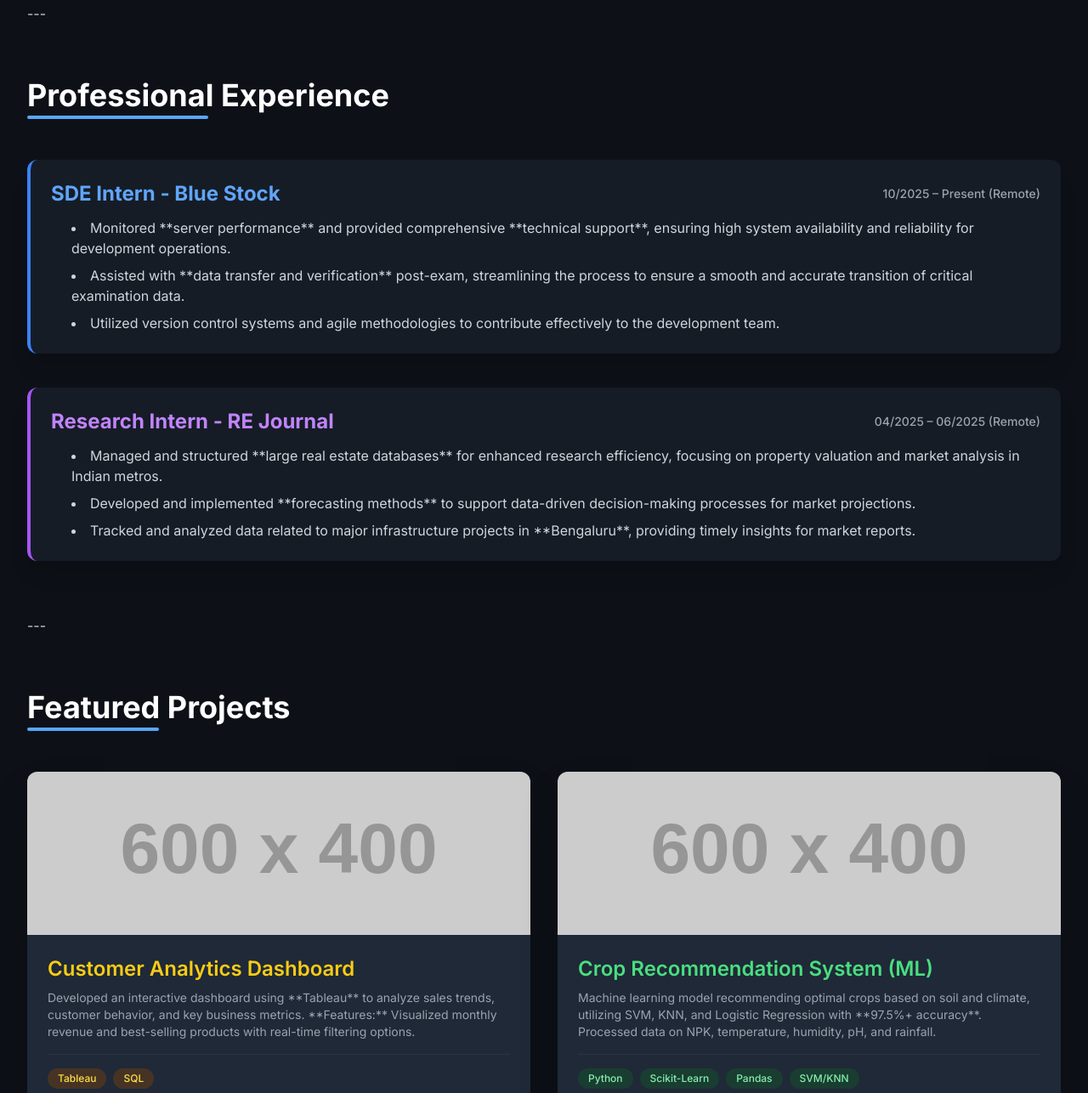
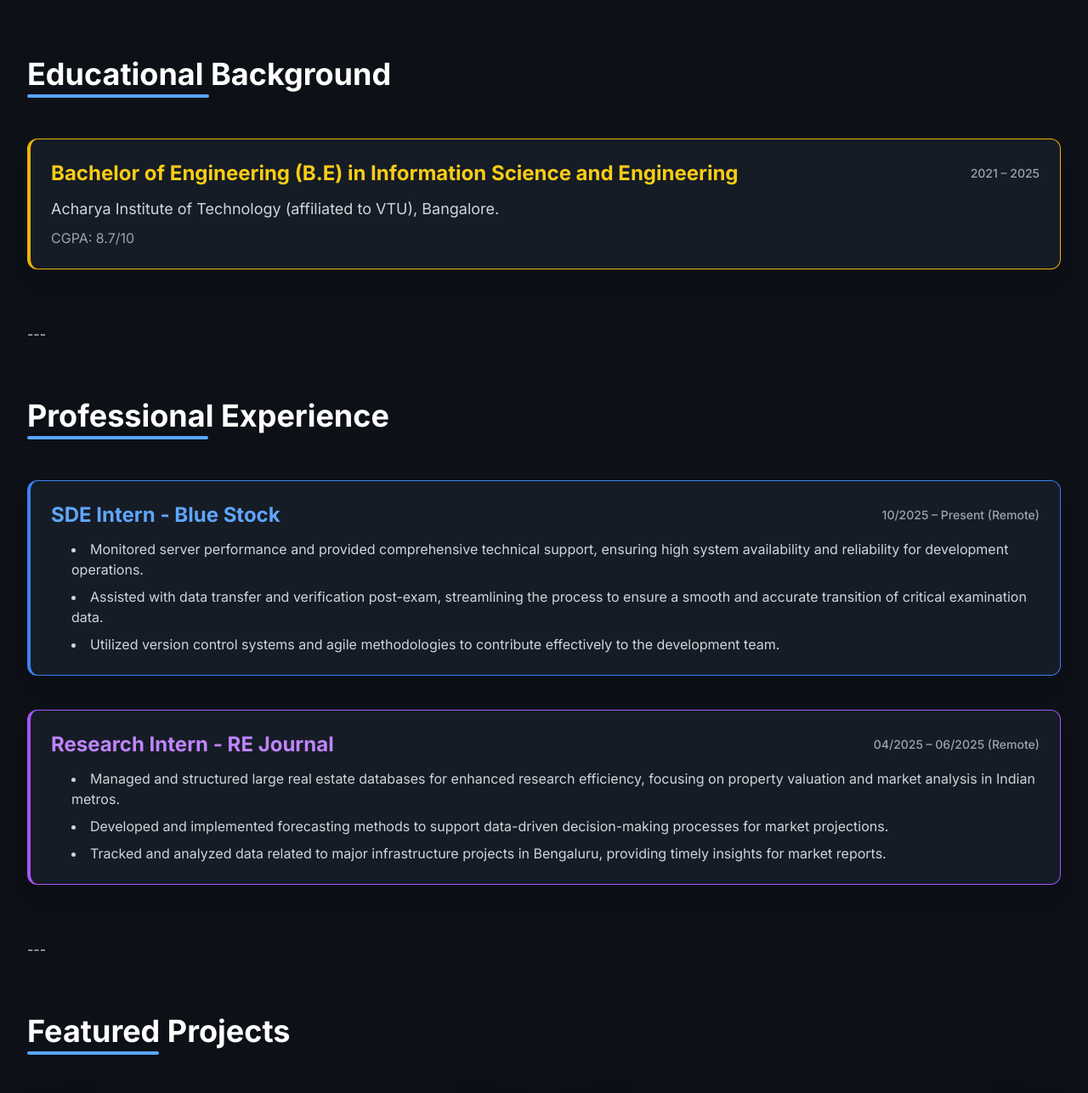
Before and after one commit to shivA9602/shiv-portfolio, a plain HTML site: page index.html in a window 1280 px wide. Shown: the part 1080-2366 px from the top of the page at 85% size. Drawn offline with nearby package versions, Linux system fonts and the light colour scheme; placeholder pictures from the web are drawn by us.

Commit message:
Updated Shivayogi Angadi portfolio content

```diff
--- a/index.html
+++ b/index.html
@@ -30,6 +30,15 @@
             background-color: #58a6ff; /* Accent color */
             border-radius: 9999px;
         }
+        /* Custom hover effect for content blocks */
+        .content-block-hover {
+            transition: all 0.3s ease-in-out;
+            border: 1px solid transparent;
+        }
+        .content-block-hover:hover {
+            border-color: #58a6ff; /* Light blue border on hover */
+            box-shadow: 0 10px 15px -3px rgba(88, 166, 255, 0.1), 0 4px 6px -2px rgba(88, 166, 255, 0.05); /* Subtle blue glow */
+        }
     </style>
 </head>
 <body class="min-h-screen">
@@ -45,6 +54,7 @@
                 <!-- Desktop Nav Links -->
                 <nav class="hidden md:flex space-x-8 items-center">
                     <a href="#about" class="text-gray-300 hover:text-[#58a6ff] transition duration-200">About</a>
+                    <a href="#education" class="text-gray-300 hover:text-[#58a6ff] transition duration-200">Education</a>
                     <a href="#experience" class="text-gray-300 hover:text-[#58a6ff] transition duration-200">Experience</a>
                     <a href="#projects" class="text-gray-300 hover:text-[#58a6ff] transition duration-200">Projects</a>
                     <a href="#contact" class="text-gray-300 hover:text-[#58a6ff] transition duration-200">Contact</a>
@@ -65,6 +75,7 @@
         <div id="mobile-menu" class="md:hidden hidden bg-black/90">
             <div class="px-2 pt-2 pb-3 space-y-1 sm:px-3 flex flex-col items-center">
                 <a href="#about" class="block px-3 py-2 rounded-md text-base font-medium text-gray-300 hover:bg-gray-700 w-full text-center">About</a>
+                <a href="#education" class="block px-3 py-2 rounded-md text-base font-medium text-gray-300 hover:bg-gray-700 w-full text-center">Education</a>
                 <a href="#experience" class="block px-3 py-2 rounded-md text-base font-medium text-gray-300 hover:bg-gray-700 w-full text-center">Experience</a>
                 <a href="#projects" class="block px-3 py-2 rounded-md text-base font-medium text-gray-300 hover:bg-gray-700 w-full text-center">Projects</a>
                 <a href="#contact" class="block px-3 py-2 rounded-md text-base font-medium text-gray-300 hover:bg-gray-700 w-full text-center">Contact</a>
@@ -80,13 +91,13 @@
     <main class="max-w-7xl mx-auto px-4 sm:px-6 lg:px-8 py-12">
 
         <!-- Hero/Introduction Section -->
-        <section id="hero" class="text-center py-20 mb-16 bg-gray-900/50 rounded-2xl shadow-2xl">
+        <section id="hero" class="text-center py-20 mb-16 bg-gray-900/50 rounded-2xl shadow-2xl content-block-hover">
             <h1 class="text-5xl sm:text-6xl font-extrabold text-white mb-4 leading-tight">
                 Hello, I'm <span class="text-transparent bg-clip-text bg-gradient-to-r from-blue-400 to-purple-600">Shivayogi Angadi</span>.
             </h1>
             <!-- UPDATED TAGLINE HERE: Now more active and impactful -->
             <p class="text-xl sm:text-2xl text-gray-400 mb-8 max-w-3xl mx-auto">
-                I architect and deploy **intelligent, scalable systems** by fusing **Deep Learning** with **Full-Stack Engineering**.
+                I architect and deploy intelligent, scalable systems by fusing Deep Learning with Full-Stack Engineering.
             </p>
             <!-- Call to action button linking to projects -->
             <a href="#experience" class="inline-flex items-center justify-center px-8 py-3 text-base font-medium rounded-xl text-white bg-blue-600 hover:bg-blue-700 transition duration-300 shadow-lg transform hover:scale-[1.02] active:scale-100">
@@ -97,10 +108,10 @@
         <!-- About Me Section -->
         <section id="about" class="py-16">
             <h2 class="section-title text-4xl font-bold mb-8 text-white">About Me</h2>
-            <div class="bg-gray-800/50 p-8 rounded-xl shadow-xl">
+            <div class="bg-gray-800/50 p-8 rounded-xl shadow-xl content-block-hover">
                 <!-- NEW PROFESSIONAL SUMMARY -->
                 <p class="text-lg leading-relaxed text-gray-300 mb-6">
-                    Aspiring **AI Engineer** and Engineering Graduate with a strong foundation in **software development**, **data analysis**, and **machine learning**. Skilled in **Python**, **Django**, **SQL**, and **PyTorch**, with hands-on experience in **neural networks**, **deep learning**, and **data visualization**. Experienced in building AI-driven solutions for **computer vision** and **data automation** projects. Passionate about leveraging **AI** and **data science** to develop scalable, intelligent systems that solve real-world problems.
+                    Aspiring AI Engineer and Engineering Graduate with a strong foundation in software development, data analysis, and machine learning. Skilled in Python, Django, SQL, and PyTorch, with hands-on experience in neural networks, deep learning, and data visualization. Experienced in building AI-driven solutions for computer vision and data automation projects. Passionate about leveraging AI and data science to develop scalable, intelligent systems that solve real-world problems.
                 </p>
                 <div class="mt-8">
                     <h3 class="text-2xl font-semibold text-blue-400 mb-4">Core Skills:</h3>
@@ -118,34 +129,53 @@
 
         ---
 
-        <!-- Professional Experience Section (NEW) -->
+        <!-- Educational Background Section (NEW) -->
+        <section id="education" class="py-16">
+            <h2 class="section-title text-4xl font-bold mb-12 text-white">Educational Background</h2>
+            <div class="bg-gray-800/50 p-6 rounded-xl shadow-xl border-l-4 border-yellow-500 content-block-hover">
+                <div class="flex flex-col sm:flex-row justify-between items-start sm:items-center mb-3">
+                    <h3 class="text-2xl font-bold text-yellow-400">Bachelor of Engineering (B.E) in Information Science and Engineering</h3>
+                    <span class="text-sm font-medium text-gray-400 mt-1 sm:mt-0">2021 – 2025</span>
+                </div>
+                <div class="text-lg text-gray-300 mb-2">
+                    Acharya Institute of Technology (affiliated to VTU), Bangalore.
+                </div>
+                <p class="text-md text-gray-400">
+                    CGPA: 8.7/10
+                </p>
+            </div>
+        </section>
+
+        ---
+
+        <!-- Professional Experience Section -->
         <section id="experience" class="py-16">
             <h2 class="section-title text-4xl font-bold mb-12 text-white">Professional Experience</h2>
             <div class="space-y-10">
 
                 <!-- Experience Item 1: SDE Intern -->
-                <div class="bg-gray-800/50 p-6 rounded-xl shadow-xl border-l-4 border-blue-500 hover:bg-gray-800 transition duration-300">
+                <div class="bg-gray-800/50 p-6 rounded-xl shadow-xl border-l-4 border-blue-500 hover:bg-gray-800 transition duration-300 content-block-hover">
                     <div class="flex flex-col sm:flex-row justify-between items-start sm:items-center mb-3">
                         <h3 class="text-2xl font-bold text-blue-400">SDE Intern - Blue Stock</h3>
                         <span class="text-sm font-medium text-gray-400 mt-1 sm:mt-0">10/2025 – Present (Remote)</span>
                     </div>
                     <ul class="list-disc list-inside space-y-2 text-gray-300 ml-4">
-                        <li class="pl-2">Monitored **server performance** and provided comprehensive **technical support**, ensuring high system availability and reliability for development operations.</li>
-                        <li class="pl-2">Assisted with **data transfer and verification** post-exam, streamlining the process to ensure a smooth and accurate transition of critical examination data.</li>
+                        <li class="pl-2">Monitored server performance and provided comprehensive technical support, ensuring high system availability and reliability for development operations.</li>
+                        <li class="pl-2">Assisted with data transfer and verification post-exam, streamlining the process to ensure a smooth and accurate transition of critical examination data.</li>
                         <li class="pl-2">Utilized version control systems and agile methodologies to contribute effectively to the development team.</li>
                     </ul>
                 </div>
 
                 <!-- Experience Item 2: Research Intern -->
-                <div class="bg-gray-800/50 p-6 rounded-xl shadow-xl border-l-4 border-purple-500 hover:bg-gray-800 transition duration-300">
+                <div class="bg-gray-800/50 p-6 rounded-xl shadow-xl border-l-4 border-purple-500 hover:bg-gray-800 transition duration-300 content-block-hover">
                     <div class="flex flex-col sm:flex-row justify-between items-start sm:items-center mb-3">
                         <h3 class="text-2xl font-bold text-purple-400">Research Intern - RE Journal</h3>
                         <span class="text-sm font-medium text-gray-400 mt-1 sm:mt-0">04/2025 – 06/2025 (Remote)</span>
                     </div>
                     <ul class="list-disc list-inside space-y-2 text-gray-300 ml-4">
-                        <li class="pl-2">Managed and structured **large real estate databases** for enhanced research efficiency, focusing on property valuation and market analysis in Indian metros.</li>
-                        <li class="pl-2">Developed and implemented **forecasting methods** to support data-driven decision-making processes for market projections.</li>
-                        <li class="pl-2">Tracked and analyzed data related to major infrastructure projects in **Bengaluru**, providing timely insights for market reports.</li>
+                        <li class="pl-2">Managed and structured large real estate databases for enhanced research efficiency, focusing on property valuation and market analysis in Indian metros.</li>
+                        <li class="pl-2">Developed and implemented forecasting methods to support data-driven decision-making processes for market projections.</li>
+                        <li class="pl-2">Tracked and analyzed data related to major infrastructure projects in Bengaluru, providing timely insights for market reports.</li>
                     </ul>
                 </div>
 
@@ -161,11 +191,11 @@
             <div class="grid grid-cols-1 md:grid-cols-2 lg:grid-cols-2 gap-8">
 
                 <!-- Project Card 1: Customer Analytics Dashboard (Tableau) -->
-                <div class="bg-gray-800 rounded-xl shadow-2xl overflow-hidden hover:shadow-yellow-500/50 transition duration-300 transform hover:-translate-y-1 flex flex-col">
+                <div class="bg-gray-800 rounded-xl shadow-2xl overflow-hidden hover:shadow-yellow-500/50 transition duration-300 transform hover:-translate-y-1 flex flex-col content-block-hover">
                     <img src="https://placehold.co/600x400/2f363d/a0a0a0?text=Tableau+Dashboard" alt="Customer Analytics Dashboard Project" class="w-full h-48 object-cover">
                     <div class="p-6 flex flex-col flex-grow">
                         <h3 class="text-2xl font-semibold text-yellow-400 mb-2">Customer Analytics Dashboard</h3>
-                        <p class="text-gray-400 mb-4 text-sm flex-grow">Developed an interactive dashboard using **Tableau** to analyze sales trends, customer behavior, and key business metrics. **Features:** Visualized monthly revenue and best-selling products with real-time filtering options.</p>
+                        <p class="text-gray-400 mb-4 text-sm flex-grow">Developed an interactive dashboard using Tableau to analyze sales trends, customer behavior, and key business metrics. Features: Visualized monthly revenue and best-selling products with real-time filtering options.</p>
 
                         <!-- NEW TECH STACK BADGES -->
                         <div class="flex flex-wrap gap-2 mb-4 pt-4 border-t border-gray-700/50">
@@ -181,11 +211,11 @@
                 </div>
 
                 <!-- Project Card 2: Crop Recommendation System (ML) -->
-                <div class="bg-gray-800 rounded-xl shadow-2xl overflow-hidden hover:shadow-green-500/50 transition duration-300 transform hover:-translate-y-1 flex flex-col">
+                <div class="bg-gray-800 rounded-xl shadow-2xl overflow-hidden hover:shadow-green-500/50 transition duration-300 transform hover:-translate-y-1 flex flex-col content-block-hover">
                     <img src="https://placehold.co/600x400/2f363d/a0a0a0?text=ML+System+Image" alt="Crop Recommendation Project" class="w-full h-48 object-cover">
                     <div class="p-6 flex flex-col flex-grow">
                         <h3 class="text-2xl font-semibold text-green-400 mb-2">Crop Recommendation System (ML)</h3>
-                        <p class="text-gray-400 mb-4 text-sm flex-grow">Machine learning model recommending optimal crops based on soil and climate, utilizing SVM, KNN, and Logistic Regression with **97.5%+ accuracy**. Processed data on NPK, temperature, humidity, pH, and rainfall.</p>
+                        <p class="text-gray-400 mb-4 text-sm flex-grow">Machine learning model recommending optimal crops based on soil and climate, utilizing SVM, KNN, and Logistic Regression with 97.5%+ accuracy. Processed data on NPK, temperature, humidity, pH, and rainfall.</p>
 
                         <!-- NEW TECH STACK BADGES -->
                         <div class="flex flex-wrap gap-2 mb-4 pt-4 border-t border-gray-700/50">
@@ -203,11 +233,11 @@
                 </div>
 
                 <!-- Project Card 3: Auto-Spare Parts Management System -->
-                <div class="bg-gray-800 rounded-xl shadow-2xl overflow-hidden hover:shadow-blue-500/50 transition duration-300 transform hover:-translate-y-1 flex flex-col">
+                <div class="bg-gray-800 rounded-xl shadow-2xl overflow-hidden hover:shadow-blue-500/50 transition duration-300 transform hover:-translate-y-1 flex flex-col content-block-hover">
                     <img src="https://placehold.co/600x400/2f363d/a0a0a0?text=Inventory+App" alt="Database Management Project" class="w-full h-48 object-cover">
                     <div class="p-6 flex flex-col flex-grow">
                         <h3 class="text-2xl font-semibold text-blue-400 mb-2">Auto-Spare Parts Management System</h3>
-                        <p class="text-gray-400 mb-4 text-sm flex-grow">Developed a full-stack platform to automate record-keeping for sales and purchases, managing customer, product, and order data. **Impact:** Significantly reduced manual inventory work and provided functionality for automated record-keeping.</p>
+                        <p class="text-gray-400 mb-4 text-sm flex-grow">Developed a full-stack platform to automate record-keeping for sales and purchases, managing customer, product, and order data. Impact: Significantly reduced manual inventory work and provided functionality for automated record-keeping.</p>
 
                         <!-- NEW TECH STACK BADGES -->
                         <div class="flex flex-wrap gap-2 mb-4 pt-4 border-t border-gray-700/50">
@@ -225,11 +255,11 @@
                 </div>
 
                 <!-- Project Card 4: Face Detection & Identification (CNN) -->
-                <div class="bg-gray-800 rounded-xl shadow-2xl overflow-hidden hover:shadow-purple-500/50 transition duration-300 transform hover:-translate-y-1 flex flex-col">
+                <div class="bg-gray-800 rounded-xl shadow-2xl overflow-hidden hover:shadow-purple-500/50 transition duration-300 transform hover:-translate-y-1 flex flex-col content-block-hover">
                     <img src="https://placehold.co/600x400/2f363d/a0a0a0?text=AI+Recognition" alt="Face Detection Project" class="w-full h-48 object-cover">
                     <div class="p-6 flex flex-col flex-grow">
                         <h3 class="text-2xl font-semibold text-purple-400 mb-2">Face Detection & Identification (CNN)</h3>
-                        <p class="text-gray-400 mb-4 text-sm flex-grow">Developed a real-time face recognition model using a Convolutional Neural Network (CNN). Achieved **96% accuracy** on a custom dataset for efficient recognition.</p>
+                        <p class="text-gray-400 mb-4 text-sm flex-grow">Developed a real-time face recognition model using a Convolutional Neural Network (CNN). Achieved 96% accuracy on a custom dataset for efficient recognition.</p>
 
                         <!-- NEW TECH STACK BADGES -->
                         <div class="flex flex-wrap gap-2 mb-4 pt-4 border-t border-gray-700/50">
@@ -254,7 +284,7 @@
         <!-- Contact Section -->
         <section id="contact" class="py-16">
             <h2 class="section-title text-4xl font-bold mb-12 text-white">Get In Touch</h2>
-            <div class="bg-gray-800/50 p-8 rounded-xl shadow-xl max-w-2xl mx-auto">
+            <div class="bg-gray-800/50 p-8 rounded-xl shadow-xl max-w-2xl mx-auto content-block-hover">
                 <p class="text-lg text-gray-300 mb-8 text-center">
                     I'm currently available for new opportunities. Feel free to connect!
                 </p>
```
